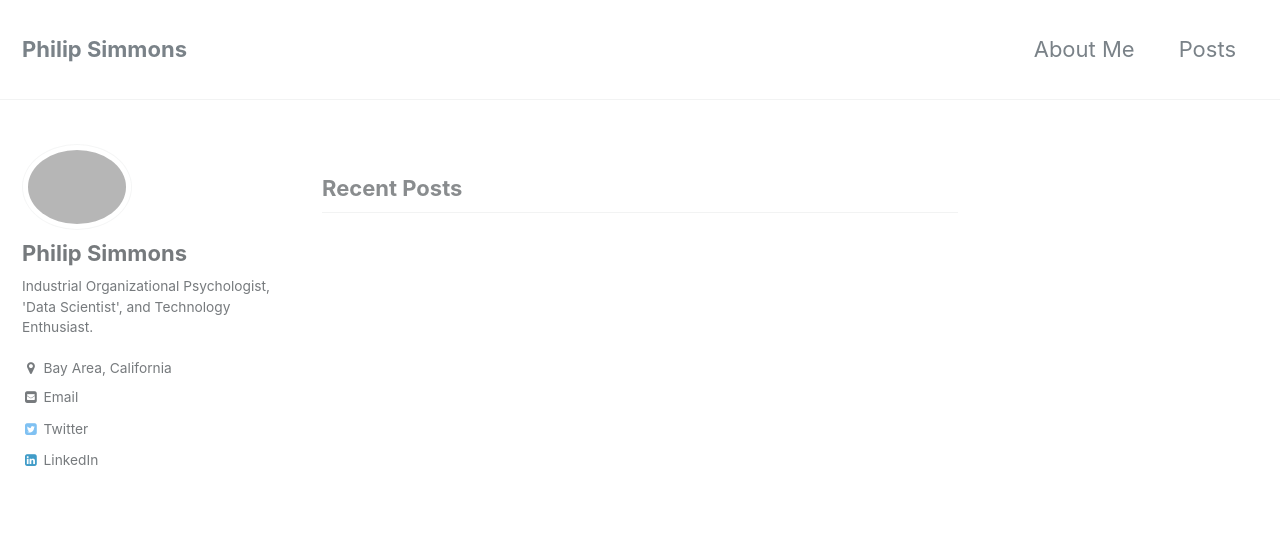
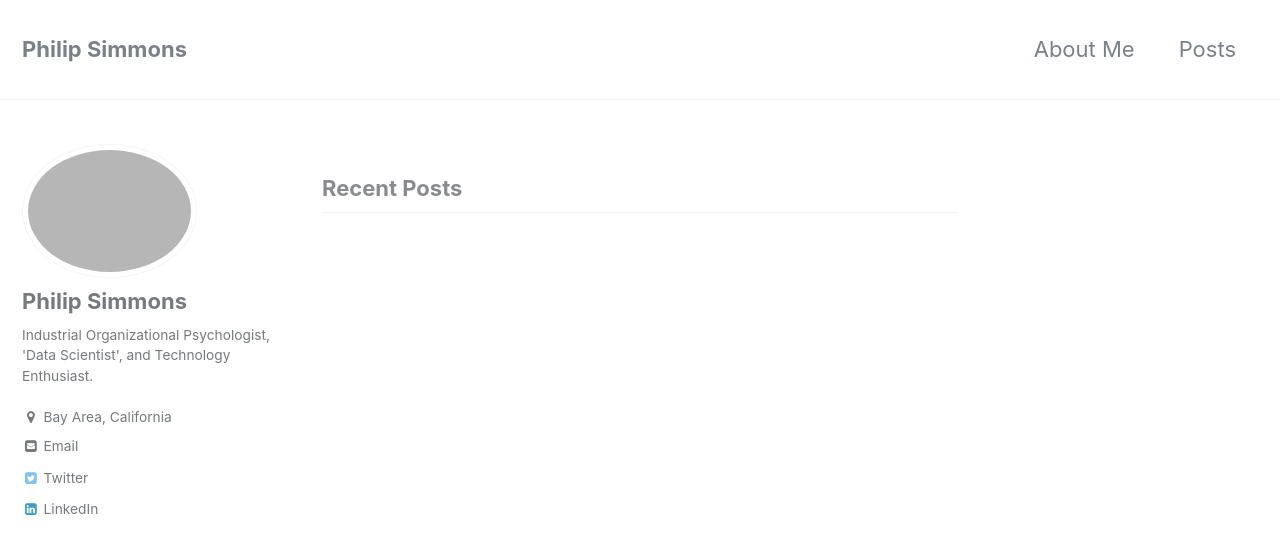
Before and after one commit to PhilpSimmons/PhilpSimmons.github.io, a Jekyll site: the page built from index.html, in a window 1280 px wide and 900 px high. Shown: the top 554 px of the window. Built offline with Jekyll 4.4.1, drawn with Linux system fonts in a browser that asks for light colours; the list of posts is cut into pages by our own code.

Commit message:
picture width

```diff
--- a/_sass/minimal-mistakes/_sidebar.scss
+++ b/_sass/minimal-mistakes/_sidebar.scss
@@ -105,7 +105,7 @@
   }
 
   img {
-    max-width: 110px;
+    max-width: 175px;
     border-radius: 50%;
 
     @include breakpoint($large) {
```
